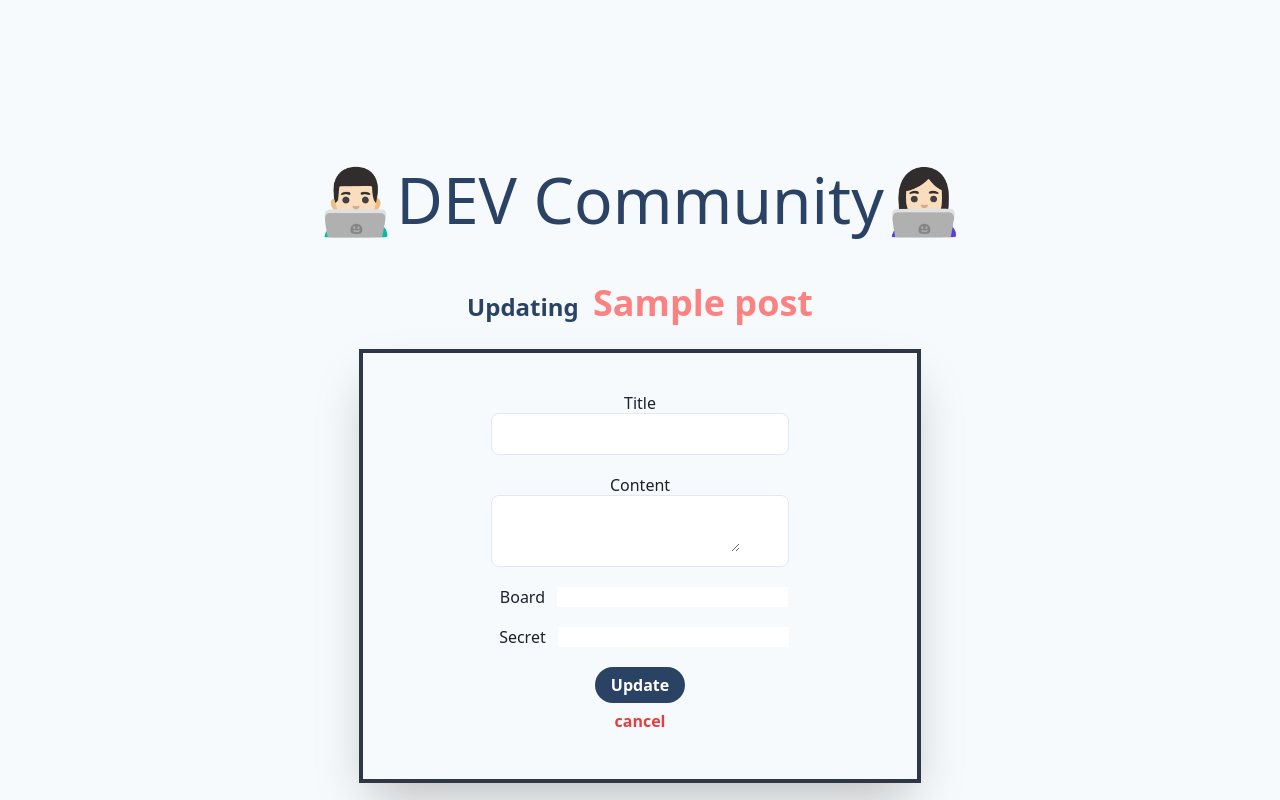
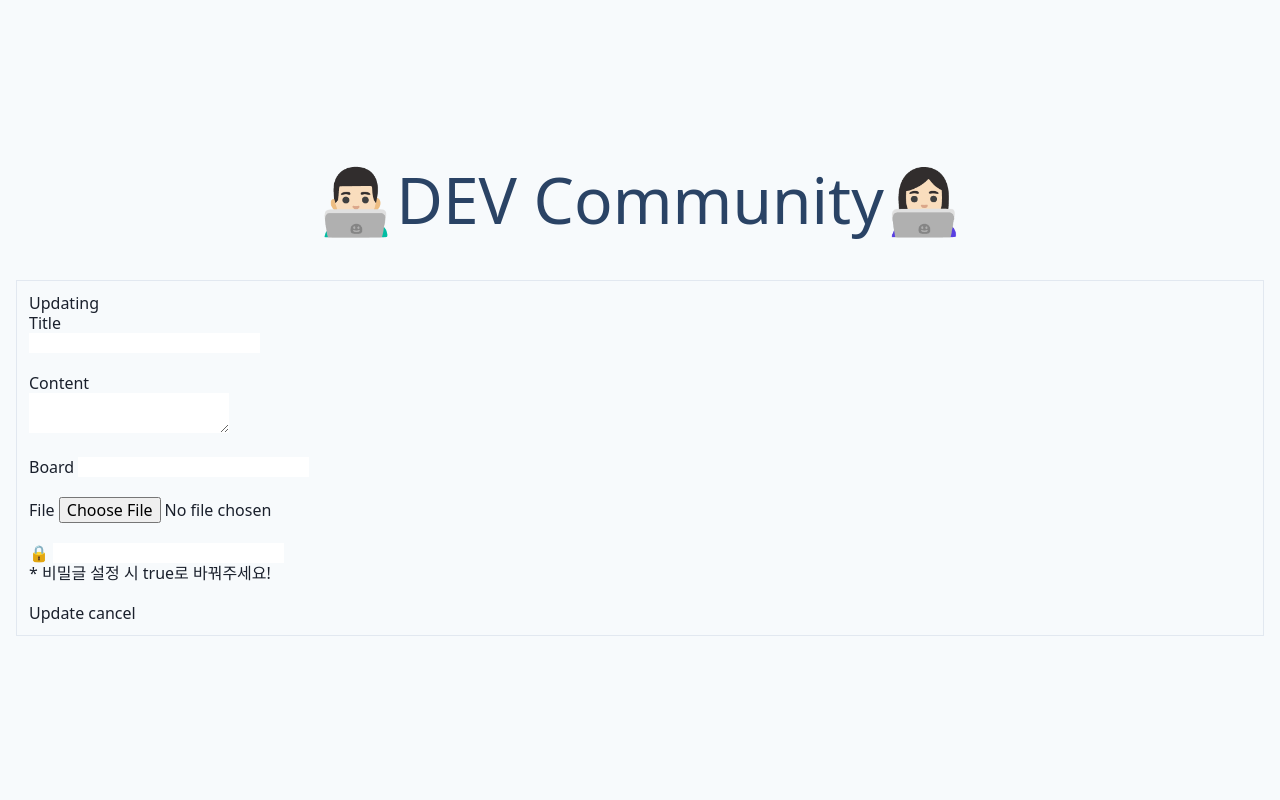
Before and after one commit to merry-hyelyn/Make_Community_Blog, a Django app: template templates/posts/update_post.html in a window 1280 px wide. Run offline with Django 3.2, Linux system fonts and the light colour scheme; the template is opened without the code that fills it: most values are stand-ins (such as "Sample title", 1, 10 or a date in 2020); form fields are guessed from the names that the template uses; style sheets or scripts are compiled from the project's sources.

Commit message:
modify update post html

```diff
--- a/templates/posts/update_post.html
+++ b/templates/posts/update_post.html
@@ -3,34 +3,30 @@
 {% endblock page-name %}
 {% block content %}
 {% csrf_token %}
-<div class="text-center text-2xl text-blue-900 font-bold mb-6">Updating
-<div class="text-4xl text-red-400 inline pl-2"> {{ post.title }}</div></div>
-<div class="w-full flex item-center justify-center">
-<div class="inline-block px-32 py-10 border-solid border-4 border-gray-800 text-center shadow-2xl">
 
-<form action= "{% url 'update' post.id%}" method="POST">
+<div class="border w-50 p-3 mx-auto">
+<h3>Updating</h3>
+    <form action= "{% url 'update_post' post.id%}" method="POST" style="display:inline">
+        {% csrf_token %}
 
-{% csrf_token %}
+        {{form.title.label_tag}}<br>
+        {{form.title}}<br><br>
 
-{{post_form.title.label_tag}}
-<div class="bg-white focus:outline-none focus:shadow-outline border border-gray-300 rounded-lg py-2 px-4 block w-full appearance-none leading-normal">
-{{post_form.title}}</div><br>
+        {{form.content.label_tag}}<br>
+        {{form.content}}<br><br>
 
-{{post_form.content.label_tag}}
-<div class="bg-white focus:outline-none focus:shadow-outline border border-gray-300 rounded-lg py-2 px-4 block w-full appearance-none leading-normal">
-{{post_form.content}}</div><br>
+        {{form.board.label_tag}}
+        {{form.board}}<br><br>
 
-<div class="inline px-2">{{post_form.board.label_tag}}</div>
-<div class="inline-block bg-red-400">
-{{post_form.board}}</div><br><br>
+        {{form.file.label_tag}}
+        {{form.file}}<br><br>
 
-<div class="inline px-2">{{post_form.secret.label_tag}}</div>
-<div class="inline-block bg-red-400">
-{{post_form.secret}}</div><br><br>
+        🔒 {{form.secret}}<br>
+        * 비밀글 설정 시 true로 바꿔주세요!<br><br>
 
-<button type="submit"
-class="bg-blue-900 hover:bg-green-600 text-white font-bold py-2 px-4 rounded-full">Update</button>
-</form>
-<button class="text-red-600 font-bold py-2 px-4 rounded-full"><a href = {% url 'index' %}>cancel</a></button>
-</div></div>
+        <button type="submit" class="btn btn-outline-success">Update</button>
+        </form>
+    <button class="btn btn-outline-danger">
+    <a href = {% url 'home' %}>cancel</a></button>
+</div>
 {% endblock content %}
```
